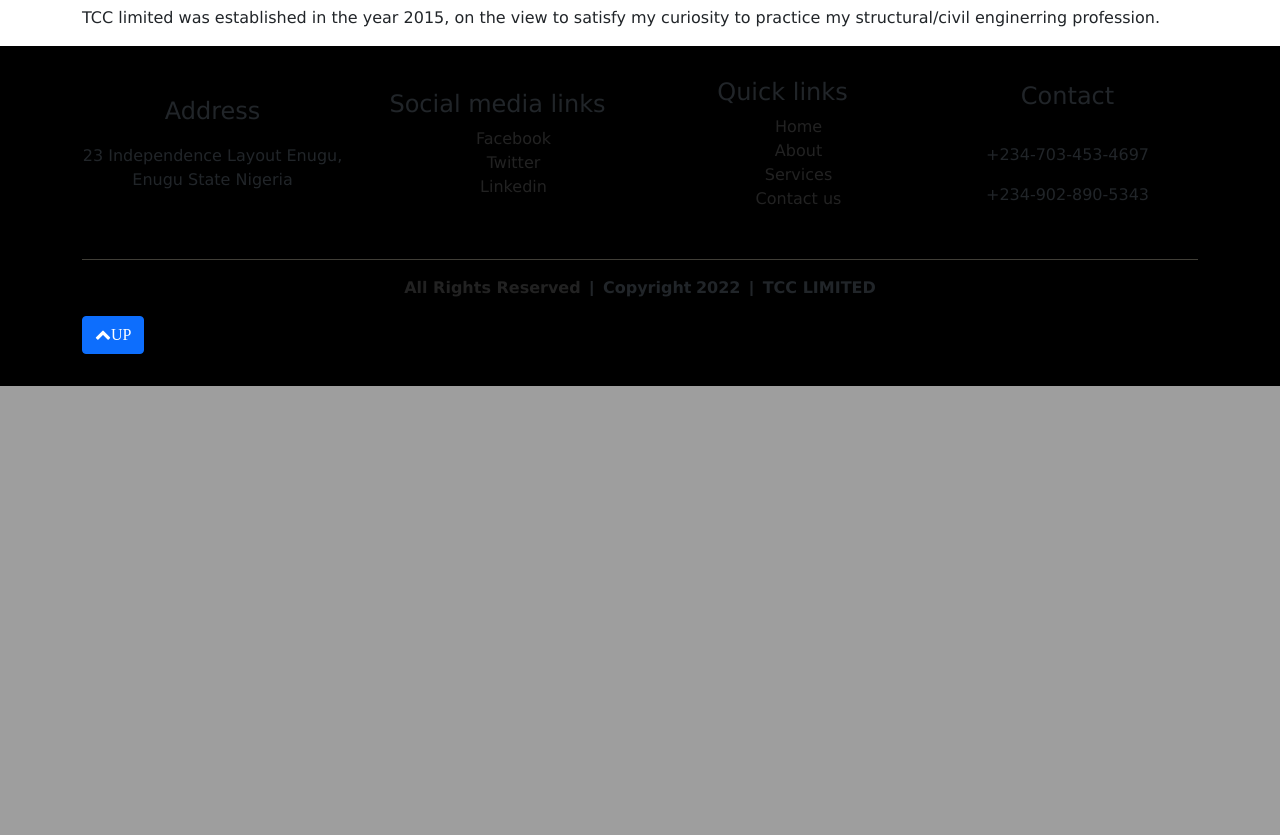
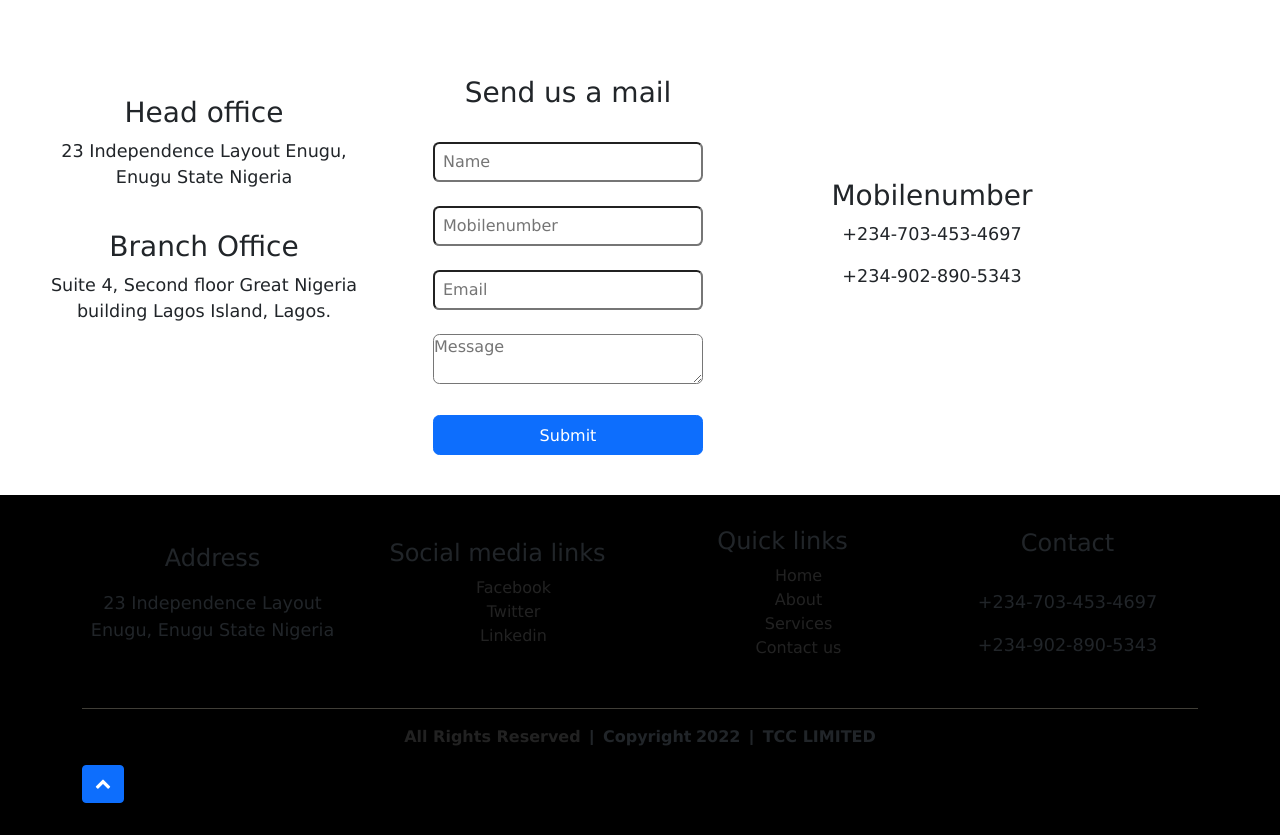
Before and after one commit to Emmadegreat/TCC, a PHP site: page /html/contact.html in a window 1280 px wide. Shown: the part 601-1436 px from the top of the page. Before the commit the page ends 987 px from the top, so only its background shows below. Run offline with PHP 8.4, Linux system fonts and the light colour scheme; some libraries are stand-ins or nearby versions.

Commit message:
committed

```diff
--- a/css/index.css
+++ b/css/index.css
@@ -39,7 +39,7 @@
 
 }
 
-#page_icon{
+#page_logo{
     width:50px;
     height:50px;
     border-radius:100%;
@@ -84,7 +84,7 @@
 
 }
 p{
-    font-size: 1rem;
+    font-size: 1.1rem;
 }
 #hr1,#hr2{
     background: var(--hr-color);
@@ -190,6 +190,7 @@ p{
     opacity: 0.2;
 }/*-----------------page footer styling end---------------*/
 
+
 /*------design and equipment section--------*/
 #section_4{
     padding: 2rem 1.5rem;
@@ -209,6 +210,7 @@ p{
     opacity: 1;
     transform: scaleX(1.8);
     transition: all 1.5s ease;
+    cursor:pointer;
 }
 
 #row_3 p{
@@ -219,20 +221,58 @@ p{
 
 #about_main{
     padding: 6rem 3rem 2rem 3rem;
+    background:#191970
 }
 
 #about_section{
     align-items: center;
     text-align: justify;
+    color:gray;
 }
 #h2{
     text-align: center;
     padding-bottom: 1rem;
+    color: gray;
 }
 
 #about_col img{
     width: 150px;
     height: 150px;
+}
+
+/*----------------------Contact section---------------------------*/
+#contact__row{
+    align-items: center;
+    text-align: center;
+}
+#contact__id__1,#contact__id__2,#contact__id__3{
+    padding-left: 2rem;
+}
+
+#contact__id__1{
+    margin-top: -3rem;
+    text-align: center;
+
+}
+
+#contact__id__2{
+    padding-top: 4.4rem;
+    text-align: center;
+}
+input,#submit{
+    width: 270px;
+    height: 40px;
+    padding: 0.5rem;
+    border-radius: 0.4rem;
+}
+#submit:hover{
+    background: #1d3044;
+    cursor: pointer;
+    color: #ff8c00;
+}
+textarea{
+    width: 270px;
+    border-radius: 0.4rem;
 }
 /*-----------------------MEDIA QUERY------------------------*/
 @media screen and (max-width: 605px) and (min-width:480px){
@@ -274,3 +314,10 @@ p{
         width: 100%;
     }
 }
+
+@media screen and (max-width: 340px){
+    #contact__id__2{
+        padding-left: 1rem;
+        text-align: center;
+    }
+}
--- a/html/contact.html
+++ b/html/contact.html
@@ -4,7 +4,7 @@
     <meta charset="UTF-8">
     <meta http-equiv="X-UA-Compatible" content="IE=edge">
     <meta name="viewport" content="width=device-width, initial-scale=1.0">
-    <title>CONTACT | PAGE </title>
+    <title>CONTACT</title>
 
     <link rel="stylesheet" href="/css/index.css">
     <link rel="stylesheet" href="/css/bootstrap.css">
@@ -17,7 +17,7 @@
 
     <nav class="navbar fixed-top navbar-expand-sm navbar-dark bg-blue"> <!--navbar-dark bg-dark-->
       <div class="container-fluid">
-        <a class="navbar-brand" href="javascript:void(0)">Logo</a>
+        <a class="navbar-brand"><img src="/images/logo.PNG" alt="" id="page_logo"></a>
           <button class="navbar-toggler" type="button" data-bs-toggle="collapse" data-bs-target="#mynavbar">
             <span class="navbar-toggler-icon"></span>
           </button>
@@ -46,15 +46,47 @@
 
     <main>
         <section >
-            <iframe src="https://www.google.com/maps/embed?pb=!1m18!1m12!1m3!1d31717.431276662202!2d7.5077603859578215!3d6.435272147455397!2m3!1f0!2f0!3f0!3m2!1i1024!2i768!4f13.1!3m3!1m2!1s0x1044a6aad0d2695f%3A0x260e4e41c5b07535!2sIndependence%20Layout%2C%20Enugu!5e0!3m2!1sen!2sng!4v1652822223960!5m2!1sen!2sng" width="100%" height="600" style="border:0;padding-top: 4.1rem;" allowfullscreen="" loading="lazy" referrerpolicy="no-referrer-when-downgrade"></iframe>
-        </section>
+            <iframe src="https://www.google.com/maps/embed?pb=!1m18!1m12!1m3!1d31717.431276662202!2d7.5077603859578215!3d6.435272147455397!2m3!1f0!2f0!3f0!3m2!1i1024!2i768!4f13.1!3m3!1m2!1s0x1044a6aad0d2695f%3A0x260e4e41c5b07535!2sIndependence%20Layout%2C%20Enugu!5e0!3m2!1sen!2sng!4v1652822223960!5m2!1sen!2sng" width="100%" height="600" style="border:0;padding-top: 4.1rem;padding-bottom: 3rem;" allowfullscreen="" loading="lazy" referrerpolicy="no-referrer-when-downgrade"></iframe>
 
-        <section>
-            <article class="container">
-                <p>TCC limited was established in the year 2015, on the view to satisfy my curiosity to
-                    practice my structural/civil enginerring profession.
-                </p>
-            </article>
+
+
+            <div class="row container" id="contact__row">
+                <div class="col-sm" id="contact__id__1">
+                  <h3>Head office</h3>
+                  <p>23 Independence Layout Enugu, Enugu State Nigeria</p><br>
+
+                  <h3>Branch Office</h3>
+                  <p>Suite 4, Second floor Great Nigeria building Lagos Island, Lagos.</p>
+                </div><br>
+
+                <div class="col-sm" id="contact__id__2">
+                  <form action="#" role="form" method="">
+                    <h3>Send us a mail</h3><br>
+                    <div>
+                      <input type="text" name="fullname" id="fname" placeholder="Name" required>
+                    </div><br>
+                    <div>
+                      <input type="number" name="phone__number" id="phone__number" placeholder="Mobilenumber" required>
+                    </div><br>
+                    <div>
+                      <input type="email" name="email" id="email" placeholder="Email" required>
+                    </div><br>
+
+                    <div>
+                      <textarea name="mesage" id="message" required placeholder="Message"></textarea>
+                    </div><br>
+                    <div>
+                      <button type="submit" class="btn btn-primary" id="submit" value="Submit">Submit</button>
+                    </div><br>
+                  </form>
+                </div>
+
+                <div class="col-sm" id="contact__id__3">
+                  <h3>Mobilenumber</h3>
+                  <p>+234-703-453-4697</p>
+                  <p>+234-902-890-5343</p>
+                </div>
+              </div>
         </section>
     </main>
 
@@ -117,7 +149,7 @@
 
           <div class="scroll-top page-scroll visible-xs visible-sm visible-m visible-lg"><!---SCROLL TO TOP BUTTON-->
             <a href="#" class="btn btn-primary">
-            <i class="fa fa-chevron-up">UP</i>
+            <i class="fa fa-chevron-up"></i>
             </a>
           </div><!---SCROLL TO TOP BUTTON END-->
 
--- a/js/index.js
+++ b/js/index.js
@@ -21,10 +21,10 @@ $(document).ready(function(){
 
     $("#fixed_carousel").on({
         mouseenter: function(){
-            $("#fixed_carousel_p").html("WELCOME TO THEOSCO CONSTRUCTION LIMITED (TCC)").css("fontSize","2.5rem");
+            $("#fixed_carousel_p").html("THEOSCO CONSTRUCTION LIMITED (TCC)").css("fontSize","2.5rem");
         },
         mouseleave: function () {
-            $("#fixed_carousel_p").html("CONTACT US TODAY FOR YOUR CONSTRUCTION WORK").css("fontSize","2.5rem");
+            $("#fixed_carousel_p").html("QUALITY SERVICE AND RELIABILITY").css("fontSize","2.5rem");
         }
 
     });
```
Also changed, not shown: css/google.css (deleted, +0 -102 lines), google.html (deleted, +0 -73 lines), html/about.html (+19 -20 lines), html/services.html (+6 -6 lines), index.html (+7 -7 lines), images/concrete.jpg (added).
